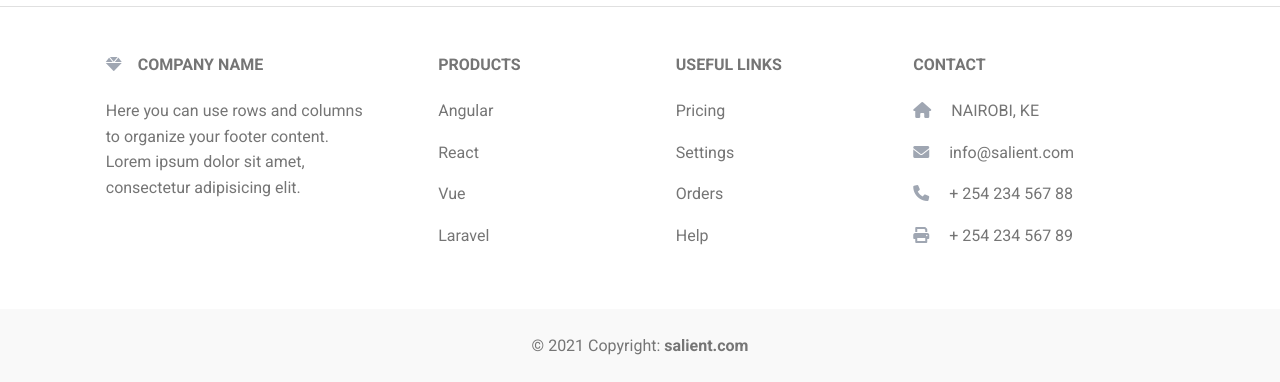
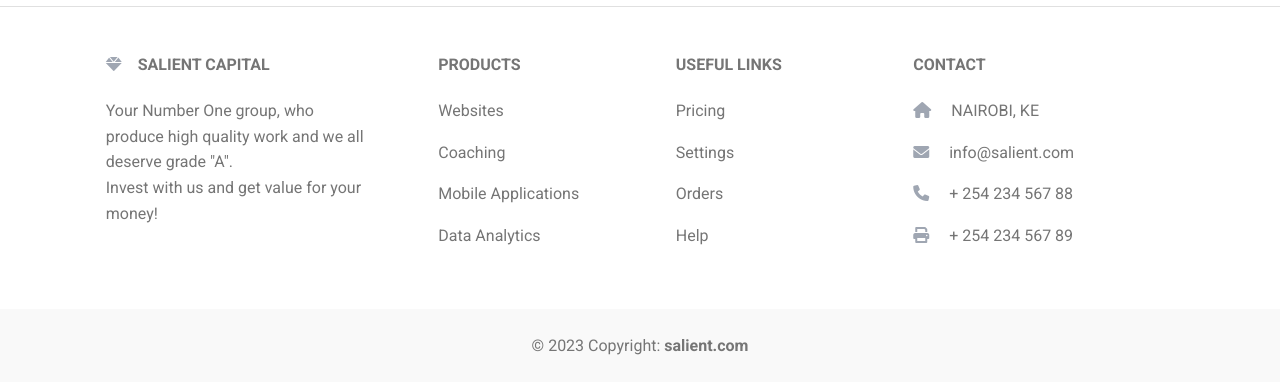
Before and after one commit to Brackly/GroupLabWork, a plain HTML site: page index.html in a window 1280 px wide. Shown: the part 1753-2135 px from the top of the page. Drawn offline with Linux system fonts and the light colour scheme.

Commit message:
Updated Company Name, Descriptions and Products
Everything is done!

```diff
--- a/index.html
+++ b/index.html
@@ -211,7 +211,7 @@
             <a href="" class="me-4 link-secondary">
               <i class="fab fa-linkedin"></i>
             </a>
-            <a href="" class="me-4 link-secondary">
+            <a href="https://github.com/Brackly/GroupLabWork" class="me-4 link-secondary">
               <i class="fab fa-github"></i>
             </a>
           </div>
@@ -228,11 +228,11 @@
               <div class="col-md-3 col-lg-4 col-xl-3 mx-auto mb-4">
                 <!-- Content -->
                 <h6 class="text-uppercase fw-bold mb-4">
-                  <i class="fas fa-gem me-3 text-secondary"></i>Company name
+                  <i class="fas fa-gem me-3 text-secondary"></i>SALIENT CAPITAL
                 </h6>
                 <p>
-                  Here you can use rows and columns to organize your footer content. Lorem ipsum
-                  dolor sit amet, consectetur adipisicing elit.
+                 Your Number One group, who produce high quality work and we all deserve grade "A".<br>
+                 Invest with us and get value for your money!
                 </p>
               </div>
               <!-- Grid column -->
@@ -244,16 +244,16 @@
                   Products
                 </h6>
                 <p>
-                  <a href="#!" class="text-reset">Angular</a>
+                  <a href="#!" class="text-reset">Websites</a>
                 </p>
                 <p>
-                  <a href="#!" class="text-reset">React</a>
+                  <a href="#!" class="text-reset">Coaching</a>
                 </p>
                 <p>
-                  <a href="#!" class="text-reset">Vue</a>
+                  <a href="#!" class="text-reset">Mobile Applications</a>
                 </p>
                 <p>
-                  <a href="#!" class="text-reset">Laravel</a>
+                  <a href="#!" class="text-reset">Data Analytics</a>
                 </p>
               </div>
               <!-- Grid column -->
@@ -296,11 +296,9 @@
             <!-- Grid row -->
           </div>
         </section>
-        <!-- Section: Links  -->
 
-        <!-- Copyright -->
         <div class="text-center p-4" style="background-color: rgba(0, 0, 0, 0.025);">
-          © 2021 Copyright:
+          © 2023 Copyright:
           <a class="text-reset fw-bold" href="#">salient.com</a>
         </div>
         <!-- Copyright -->
```
